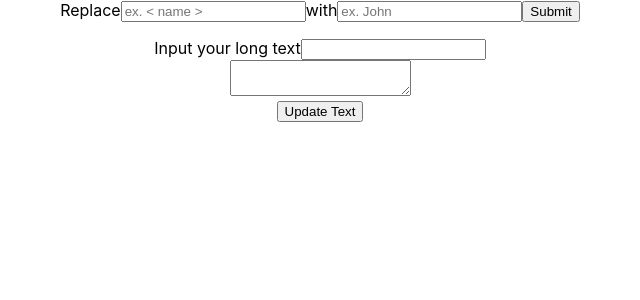
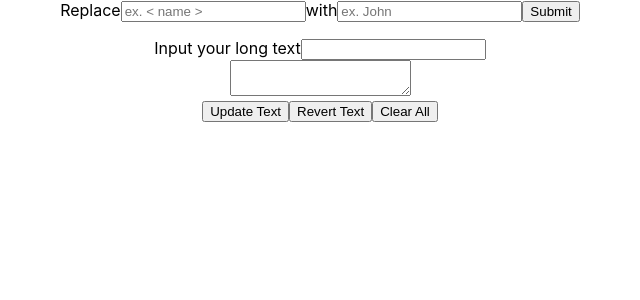
Before and after one commit to CiciZhang/coverletterMadeEasy, a React (Create React App) app: page / in a window 1280 px wide. Shown: the top 300 px of the page, without its empty margins (320-960 px from the left). Built offline with nearby package versions, Linux system fonts and the light colour scheme.

Commit message:
added revert text and clear buttons

```diff
--- a/src/App.js
+++ b/src/App.js
@@ -7,6 +7,7 @@ function App() {
   const [textInput, setTextInput] = useState("");
   const [replacements, setReplacements] = useState([])
   const [finalText, setFinalText] = useState("")
+  const [originalText, setOriginalText] = useState("")
 
   const textInputHandler = (event) => {
     event.preventDefault()
@@ -26,6 +27,7 @@ function App() {
   const submitHandler = (event) => {
     event.preventDefault()
     setFinalText(textInput)
+    setOriginalText(textInput)
     setTextInput("")
   }
 
@@ -44,6 +46,13 @@ function App() {
     }
   }
 
+  const deleteAll = () => {
+    if (window.confirm('Are you sure you want to clear everything?')) {
+      setReplacements([])
+      setFinalText("")
+      setOriginalText("")
+    }
+}
   return (
     <div className="App">
 
@@ -63,6 +72,8 @@ function App() {
       <textarea value={finalText}></textarea>
       <div>
         <button onClick={()=>{replaceText(replacements, finalText)}}>Update Text</button>
+        <button onClick={()=>{setFinalText(originalText)}}>Revert Text</button>
+        <button onClick={deleteAll}>Clear All</button>
 
     </div>
     </div>
```
